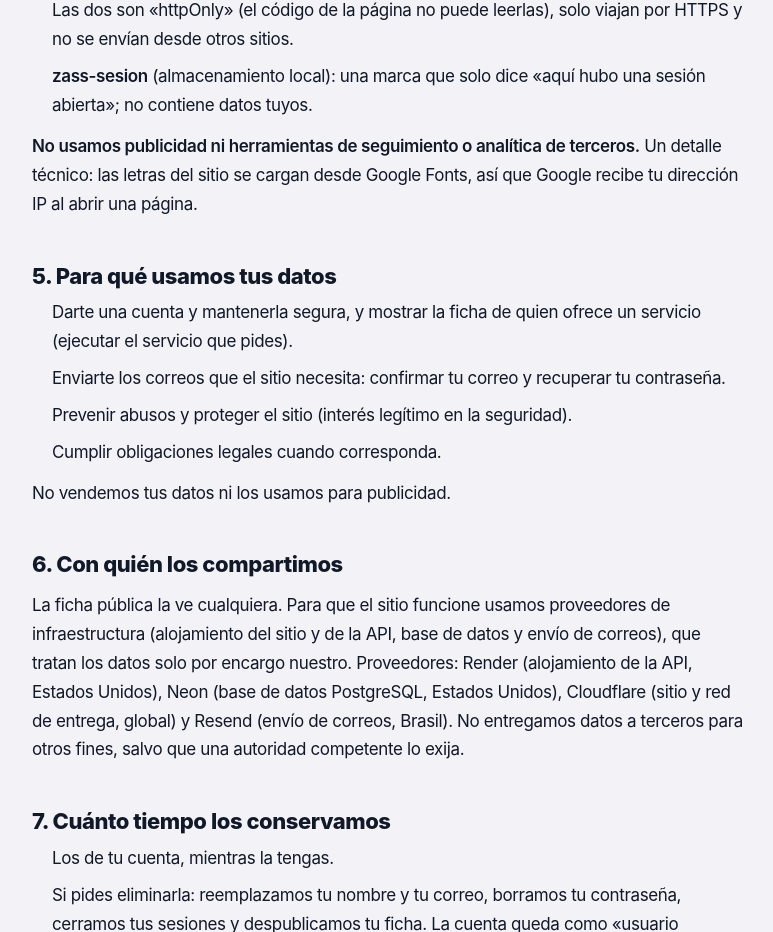
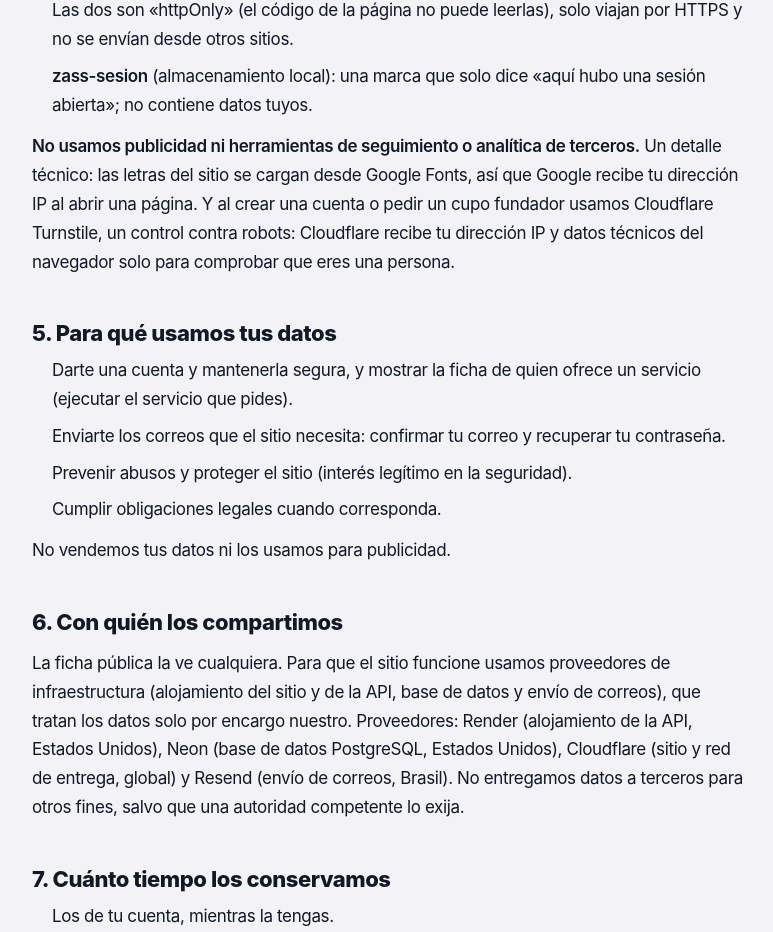
Before and after one commit to 77pablo/zass-app, a React (Vite) app in the folder frontend/: page /privacidad in a window 1280 px wide. Shown: the part 1479-2411 px from the top of the page, without its empty margins (252-1025 px from the left). Built offline with nearby package versions, Linux system fonts and the light colour scheme.

Commit message:
Privacidad: avisa que el captcha de Cloudflare (Turnstile) recibe la IP al crear cuenta o pedir el cupo

```diff
--- a/frontend/src/paginas/Legales.prueba.tsx
+++ b/frontend/src/paginas/Legales.prueba.tsx
@@ -126,6 +126,12 @@ describe('Privacidad', () => {
     expect(screen.getByText(/Google Fonts/, { exact: false })).toBeInTheDocument()
   })
 
+  // PR #212: el captcha de Cloudflare recibe la IP al crear una cuenta o pedir el cupo; se dice.
+  it('avisa del captcha de Cloudflare (Turnstile) y para qué recibe la IP', () => {
+    enRuta(<Privacidad />)
+    expect(screen.getByText(/Cloudflare Turnstile/, { exact: false })).toBeInTheDocument()
+  })
+
   it('dice como se guarda la contrasena: solo una huella irreversible', () => {
     enRuta(<Privacidad />)
     expect(screen.getByText(/huella cifrada irreversible/)).toBeInTheDocument()
--- a/frontend/src/paginas/Privacidad.tsx
+++ b/frontend/src/paginas/Privacidad.tsx
@@ -95,7 +95,9 @@ export function Privacidad() {
         <p>
           <strong>No usamos publicidad ni herramientas de seguimiento o analítica de terceros.</strong> Un detalle
           técnico: las letras del sitio se cargan desde Google Fonts, así que Google recibe tu dirección IP al
-          abrir una página.
+          abrir una página. Y al crear una cuenta o pedir un cupo fundador usamos Cloudflare Turnstile, un
+          control contra robots: Cloudflare recibe tu dirección IP y datos técnicos del navegador solo para
+          comprobar que eres una persona.
         </p>
 
         <h2>5. Para qué usamos tus datos</h2>
```
